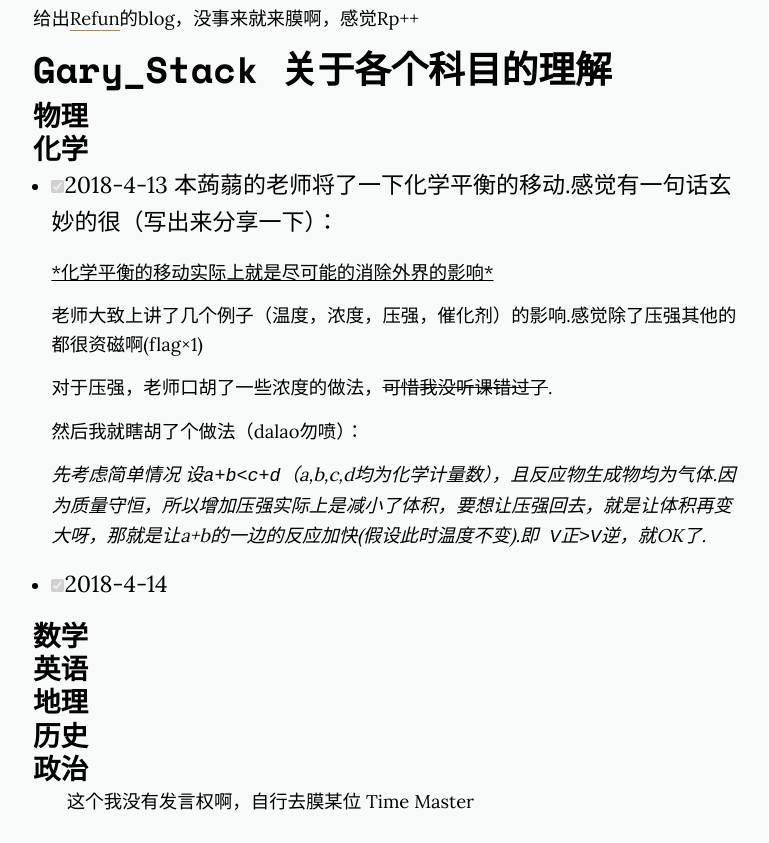
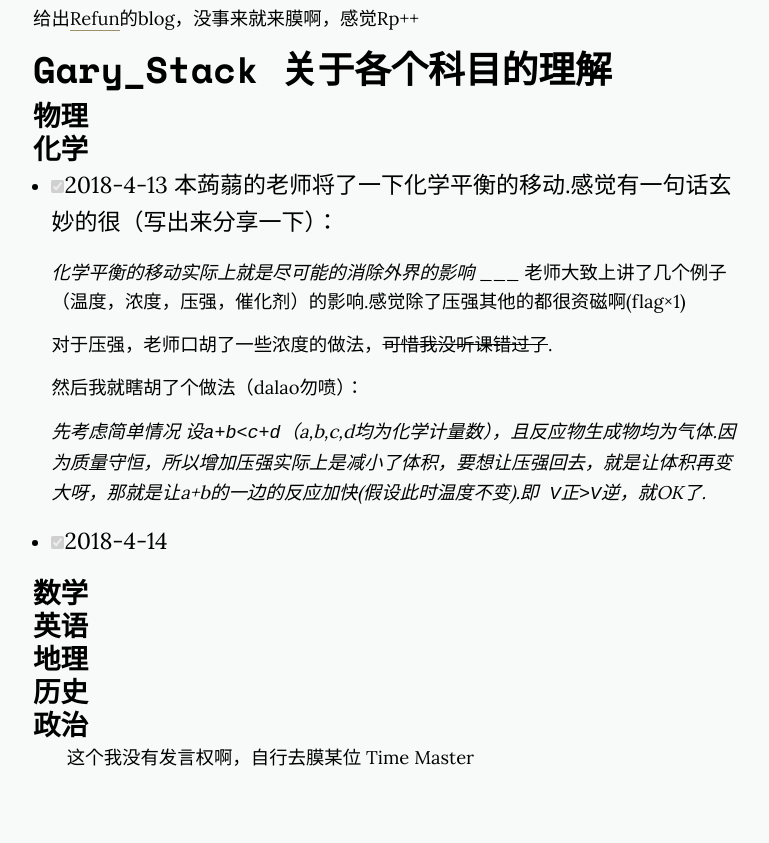
Before and after one commit to GaryStack/project-lambda.github.io, a Jekyll site: the page built from _posts/2018-4-2-文化课相关.markdown, in a window 1280 px wide and 900 px high, scrolled down 1269 px, cut to the strip 0-843 px from the top of the window. Shown: the whole strip, without its empty margins (255-1024 px from the left). Built offline with Jekyll 4.4.1, drawn with Linux system fonts in a browser that asks for light colours; nearby versions of some CDN libraries.

```diff
--- a/_posts/2018-4-2-文化课相关.markdown
+++ b/_posts/2018-4-2-文化课相关.markdown
@@ -44,8 +44,8 @@ _OIer了解一下_
 
 - [x] 2018-4-13 本蒟蒻的老师将了一下化学平衡的移动.感觉有一句话玄妙的很（写出来分享一下）：
 
-     <u>*化学平衡的移动实际上就是尽可能的消除外界的影响*</u>
-
+     *化学平衡的移动实际上就是尽可能的消除外界的影响*
+___
      老师大致上讲了几个例子（温度，浓度，压强，催化剂）的影响.感觉除了压强其他的都很资磁啊(flag×1)
 
      对于压强，老师口胡了一些浓度的做法，~~可惜我没听课错过了~~.
```
